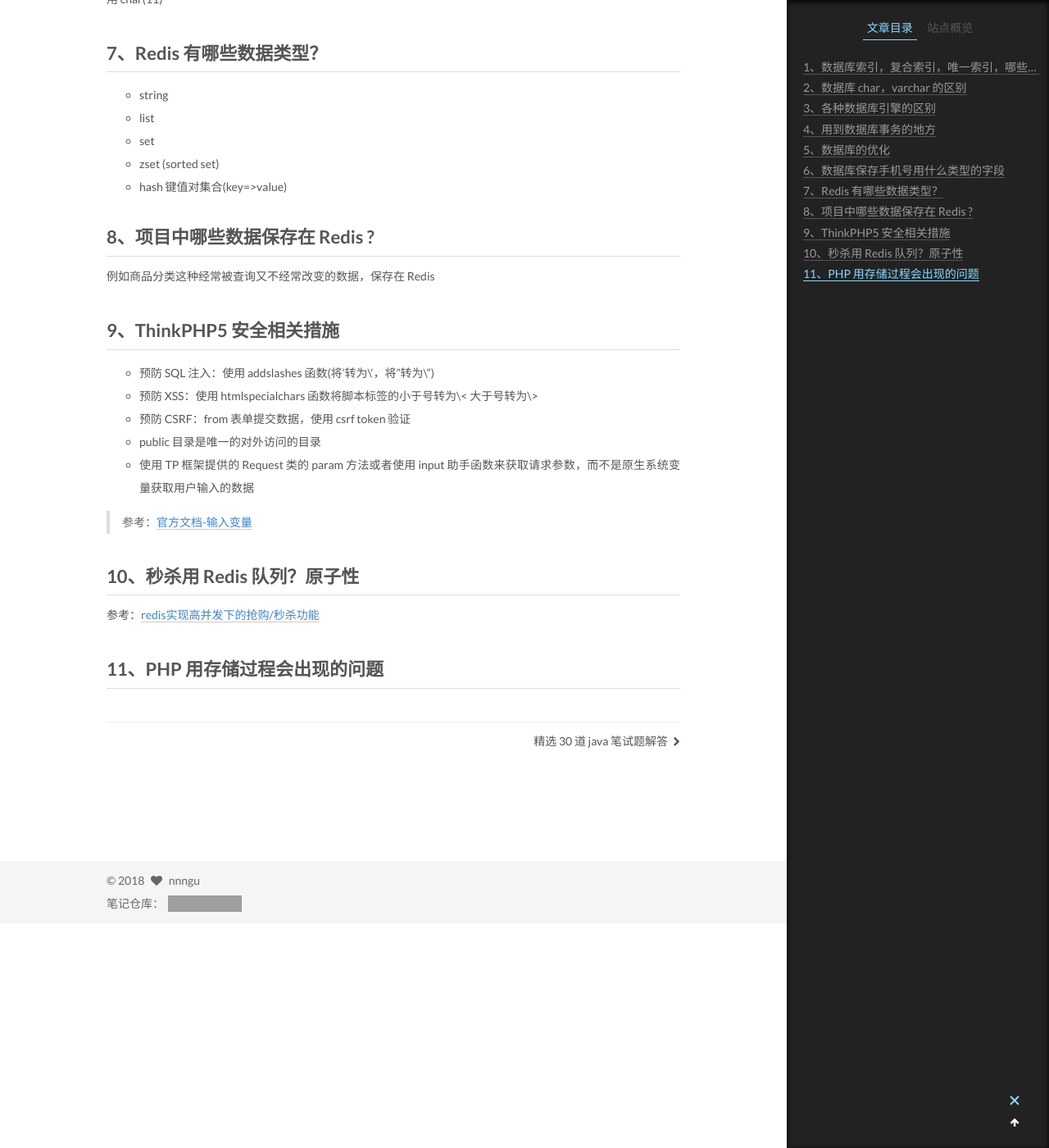
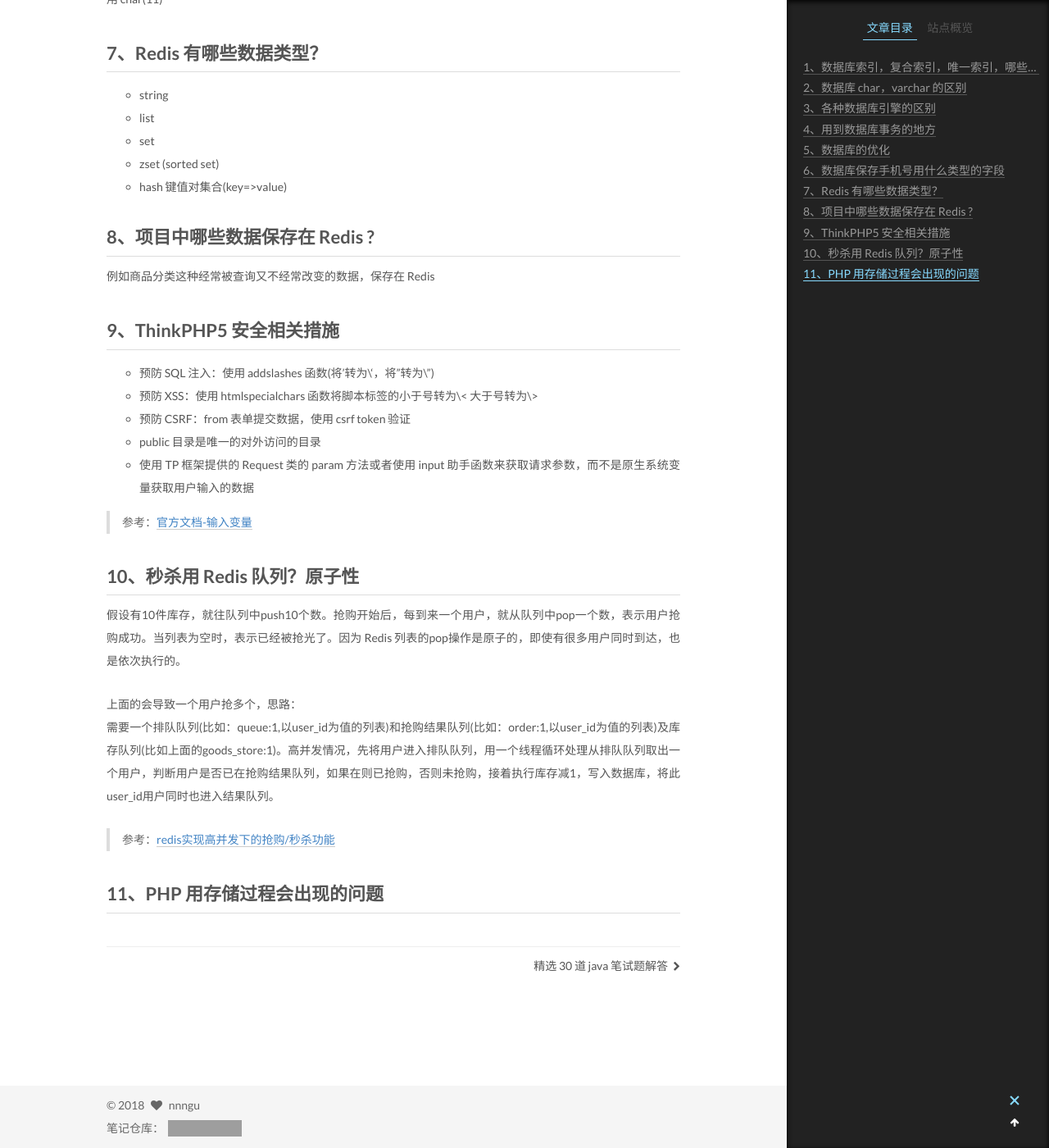
Before and after one commit to nnngu/LearningNotes, a Jekyll site: the page built from _posts/2018-06-05-PHP 面试题收集.md, in a window 1280 px wide and 1400 px high, scrolled down 2942 px. Shown: the whole window at 82% size. Built offline with Jekyll 4.4.1, drawn with Linux system fonts in a browser that asks for light colours; grey boxes are pictures that could not be loaded.

Commit message:
修改文件: _posts/2018-06-05-PHP 面试题收集.md

```diff
--- a/_posts/2018-06-05-PHP 面试题收集.md
+++ b/_posts/2018-06-05-PHP 面试题收集.md
@@ -118,6 +118,12 @@ InnoDB 和 MyISAM 基本的差别为：MyISAM 类型的表强调的是性能，
 
 ## 10、秒杀用 Redis 队列？原子性
 
-参考：[redis实现高并发下的抢购/秒杀功能](https://www.cnblogs.com/phpper/p/7085663.html)
+假设有10件库存，就往队列中push10个数。抢购开始后，每到来一个用户，就从队列中pop一个数，表示用户抢购成功。当列表为空时，表示已经被抢光了。因为 Redis 列表的pop操作是原子的，即使有很多用户同时到达，也是依次执行的。
+
+上面的会导致一个用户抢多个，思路：
+需要一个排队队列(比如：queue:1,以user_id为值的列表)和抢购结果队列(比如：order:1,以user_id为值的列表)及库存队列(比如上面的goods_store:1)。高并发情况，先将用户进入排队队列，用一个线程循环处理从排队队列取出一个用户，判断用户是否已在抢购结果队列，如果在则已抢购，否则未抢购，接着执行库存减1，写入数据库，将此user_id用户同时也进入结果队列。
+
+
+>参考：[redis实现高并发下的抢购/秒杀功能](https://www.cnblogs.com/phpper/p/7085663.html)
 
 ## 11、PHP 用存储过程会出现的问题
```
